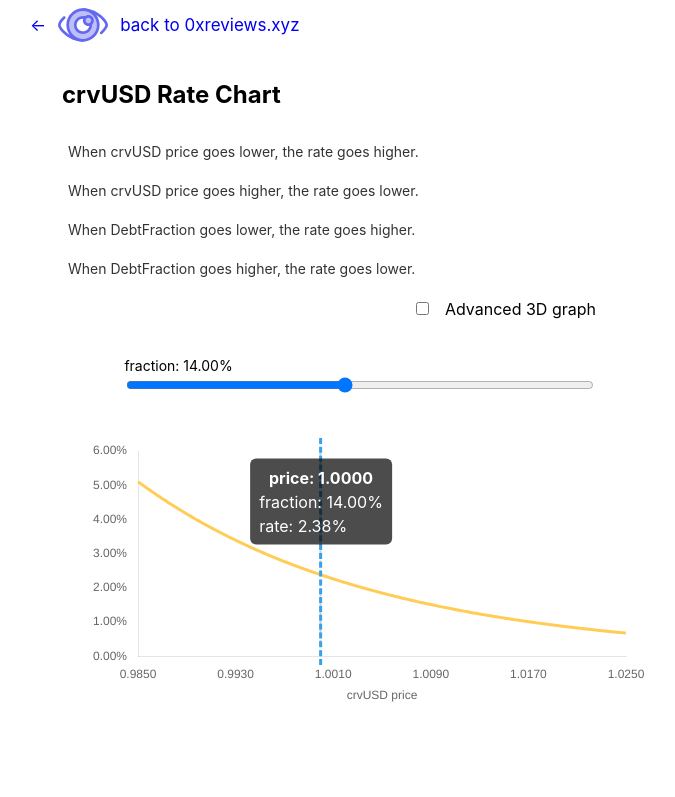
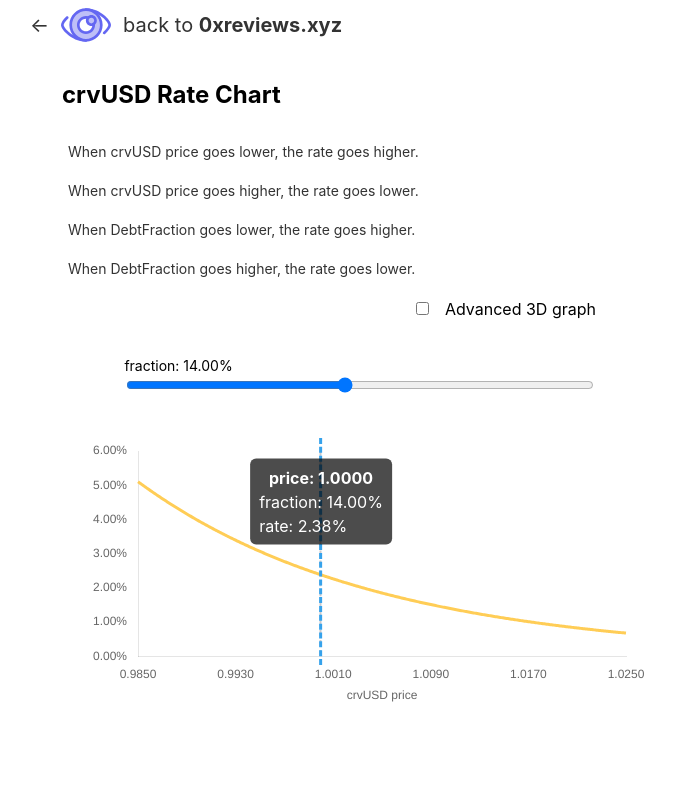
Before and after one commit to 0xreviews/crvusd-rate-chart, a React (Create React App) app: page / in a window 1280 px wide. Shown: the top 797 px of the page, without its empty margins (260-935 px from the left). Built offline with nearby package versions, Linux system fonts and the light colour scheme; no server answers.

Commit message:
edit css

```diff
--- a/src/App.css
+++ b/src/App.css
@@ -8,14 +8,13 @@
   text-decoration: none;
   height: 50px;
   line-height: 50px;
-  color: 202 10.5% 14.9%;
-
+  color: #333;
 }
 .logo:hover {
   color: 202 10.5% 14.9%;
 }
 .logo span {
-  font-size: 17px;
+  font-size: 20px;
   color: inherit;
 }
 .logo .logo-svg {
@@ -23,6 +22,9 @@
   margin-right: 12px;
   width: 50px;
   height: 50px;
+}
+.font-bold {
+  font-weight: bold;
 }
 
 .title {
```
